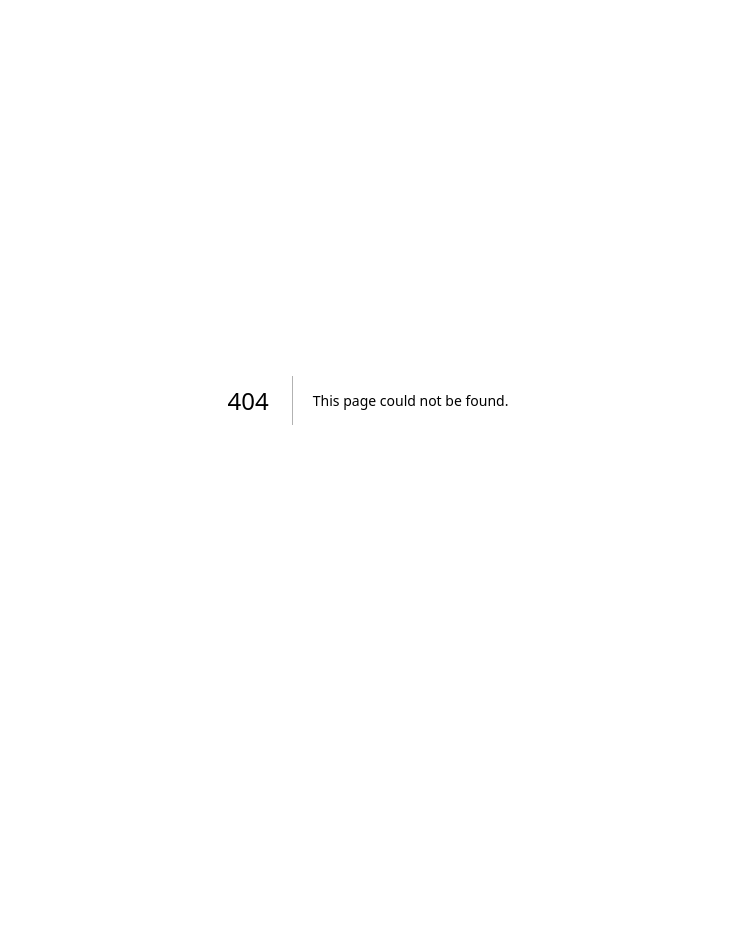
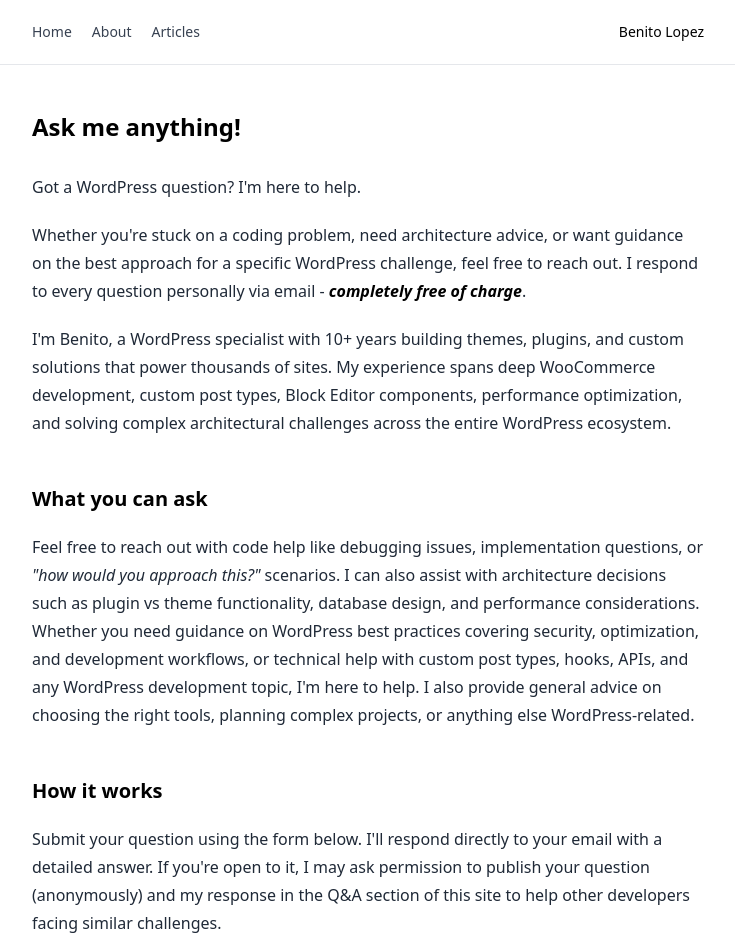
Before and after one commit to benitolopez/lopezb.com, a Next.js app: page /ask-me-anything in a window 1280 px wide. Before the commit this address had no page. Shown: the top 952 px of the page, without its empty margins (272-1007 px from the left). Before the commit the page ends 800 px from the top, so only its background shows below. Built offline with nearby package versions, Linux system fonts and the light colour scheme.

Commit message:
Add AMA page

```diff
--- /dev/null
+++ b/app/(default-layout)/ask-me-anything/page.tsx
@@ -0,0 +1,79 @@
+import type { Metadata } from "next";
+import AskMeAnythingForm from "@/components/forms/ask-me-anything";
+
+export const metadata: Metadata = {
+  title: "Ask me anything - Benito Lopez",
+  description:
+    "Have a WordPress question? Ask me anything about WordPress development, coding problem, custom themes, plugins, and technical challenges.",
+};
+
+export default function AskMeAnything() {
+  return (
+    <div className="page">
+      <h1 className="title leading-7 text-2xl font-bold text-black">
+        Ask me anything!
+      </h1>
+      <div className="content mt-8">
+        <p className="leading-7 text-gray-800 mb-5">
+          Got a WordPress question? I'm here to help.
+        </p>
+
+        <p className="leading-7 text-gray-800 mb-5">
+          Whether you're stuck on a coding problem, need architecture advice, or
+          want guidance on the best approach for a specific WordPress challenge,
+          feel free to reach out. I respond to every question personally via
+          email -{" "}
+          <strong className="font-bold text-black italic">
+            completely free of charge
+          </strong>
+          .
+        </p>
+
+        <p className="leading-7 text-gray-800 mb-5">
+          I'm Benito, a WordPress specialist with 10+ years building themes,
+          plugins, and custom solutions that power thousands of sites. My
+          experience spans deep WooCommerce development, custom post types,
+          Block Editor components, performance optimization, and solving complex
+          architectural challenges across the entire WordPress ecosystem.
+        </p>
+
+        <h2 className="leading-7 text-black mt-12 mb-5 font-bold text-xl">
+          What you can ask
+        </h2>
+
+        <p className="leading-7 text-gray-800 mb-5">
+          Feel free to reach out with code help like debugging issues,
+          implementation questions, or{" "}
+          <em className="italic">"how would you approach this?"</em> scenarios.
+          I can also assist with architecture decisions such as plugin vs theme
+          functionality, database design, and performance considerations.
+          Whether you need guidance on WordPress best practices covering
+          security, optimization, and development workflows, or technical help
+          with custom post types, hooks, APIs, and any WordPress development
+          topic, I'm here to help. I also provide general advice on choosing the
+          right tools, planning complex projects, or anything else
+          WordPress-related.
+        </p>
+
+        <h2 className="leading-7 text-black mt-12 mb-5 font-bold text-xl">
+          How it works
+        </h2>
+
+        <p className="leading-7 text-gray-800 mb-5">
+          Submit your question using the form below. I'll respond directly to
+          your email with a detailed answer. If you're open to it, I may ask
+          permission to publish your question (anonymously) and my response in
+          the Q&A section of this site to help other developers facing similar
+          challenges.
+        </p>
+
+        <p className="leading-7 text-gray-800 mb-5">
+          All questions are welcome, from quick clarifications to complex
+          architectural discussions. No question is too basic or too advanced.
+        </p>
+
+        <AskMeAnythingForm />
+      </div>
+    </div>
+  );
+}
```
